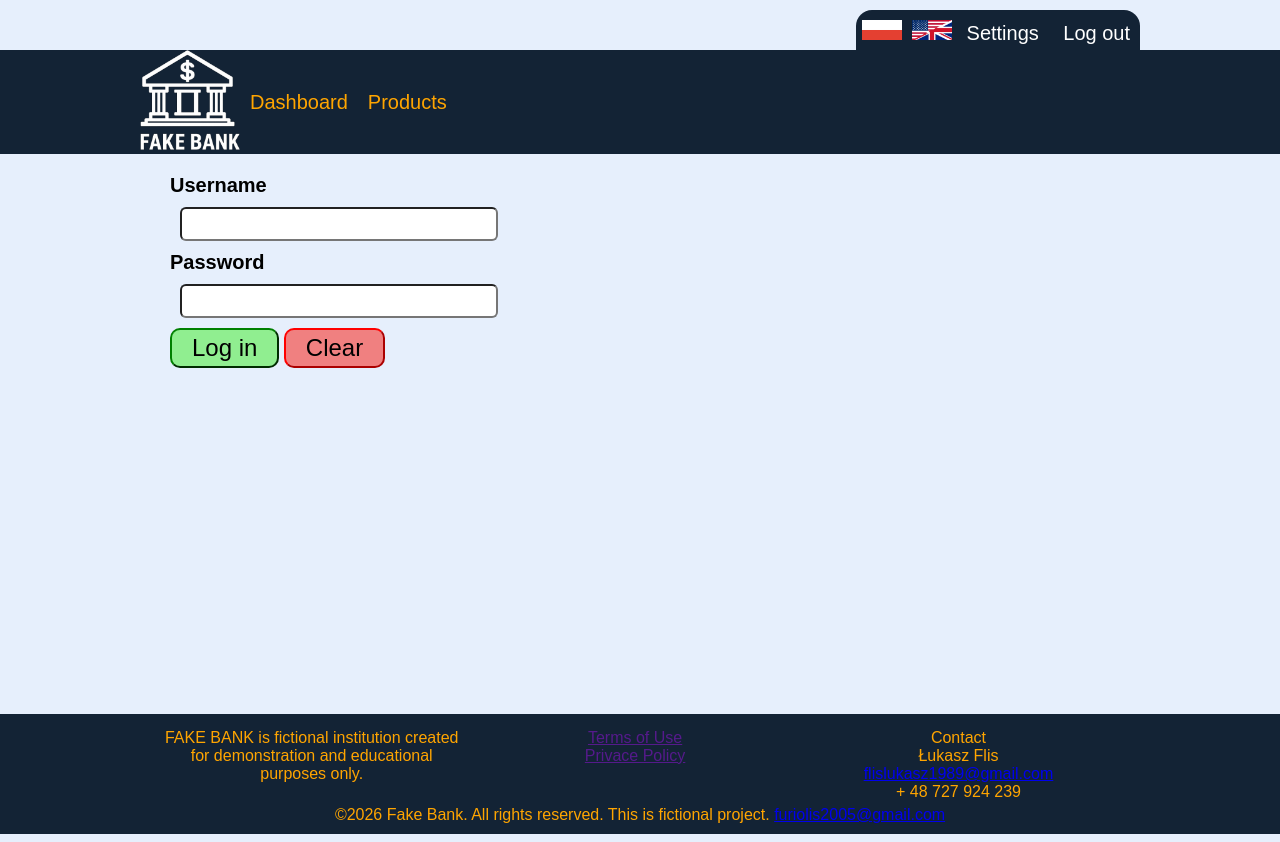
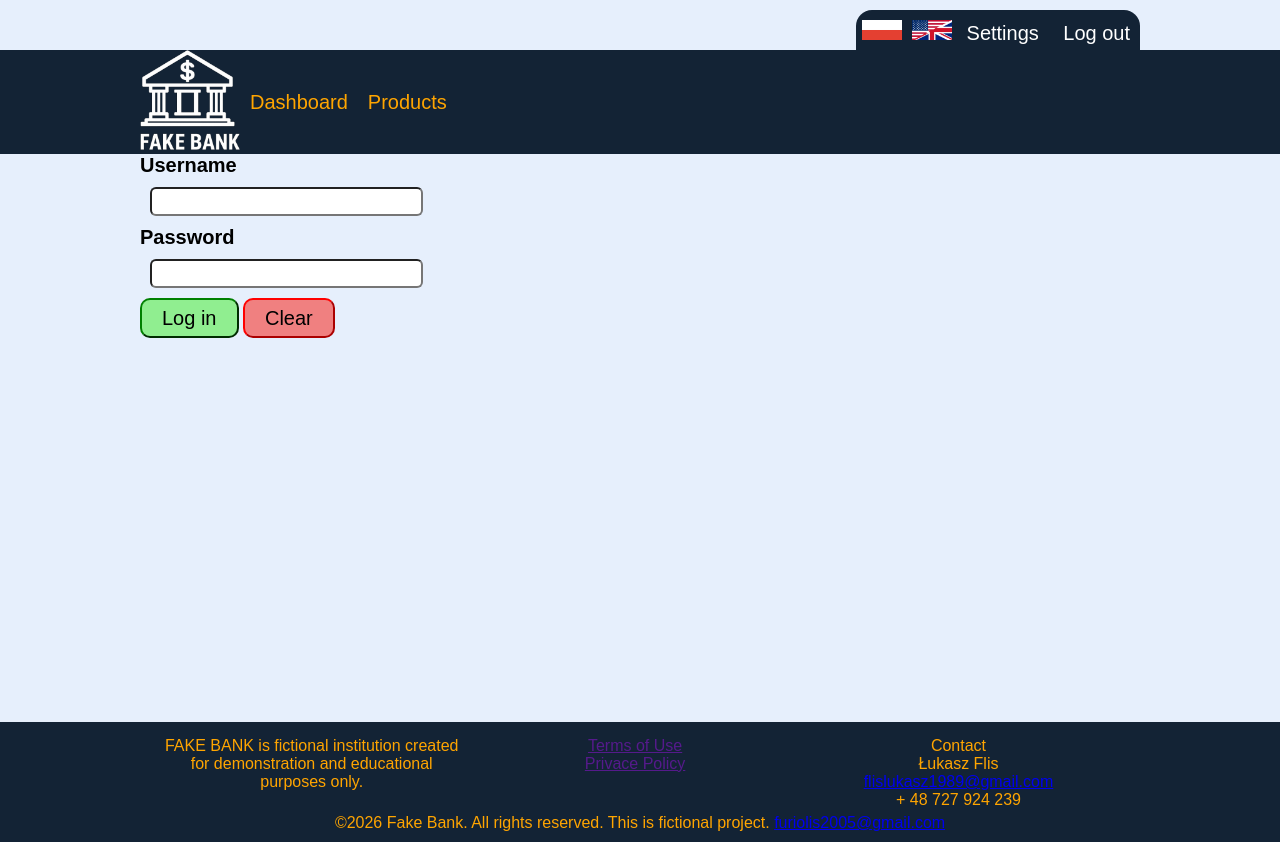
Before and after one commit to Furiolis/bank, a Django app: template banking/templates/banking/login.html in a window 1280 px wide. Run offline with Django 4.2, Linux system fonts and the light colour scheme; the template is opened without the code that fills it, so the values that code supplies are empty, except form fields; tables that the repository leaves empty hold one stand-in row (values such as "Sample post"); form fields are guessed from the names that the template uses.

Commit message:
refactor: move grid layout to specific file

```diff
--- a/banking/templates/banking/dashboard.html
+++ b/banking/templates/banking/dashboard.html
@@ -3,7 +3,6 @@
 {% load i18n %}
 
 {% block styles %}
-<link rel="stylesheet" href="{% static "banking/dashboard.css" %}">
 <link rel="stylesheet" href="{% static "grid_layout.css" %}">
 <link rel="stylesheet" href="{% static "card.css" %}">
 <link rel="stylesheet" href="{% static "account.css" %}">
--- a/banking/templates/banking/products.html
+++ b/banking/templates/banking/products.html
@@ -4,7 +4,6 @@
 
 {% block title %} {% trans "Products" %}{% endblock %}
 {% block styles %}
-<link rel="stylesheet" href="{% static "banking/products.css" %}">
 <link rel="stylesheet" href="{% static "grid_layout.css" %}">
 <link rel="stylesheet" href="{% static "card.css" %}">
 <link rel="stylesheet" href="{% static "account.css" %}">
@@ -57,7 +56,7 @@
                         delsubmitBtn.disabled = true;
                         delsubmitBtn.textContent = "{% trans "Choose account" %}";
                         delcardBtn.disabled = true;
-                        delcarBtn.textContent = "{% trans "Choose account" %}";
+                        delcardBtn.textContent = "{% trans "Choose account" %}";
                         }
                     else if (blockedOptions[selectedValue] === "True") {
                         addsubmitBtn.disabled = true;
@@ -77,7 +76,7 @@
                         }
                 }
                 selectElement.addEventListener('change', updateButtons);
-                updateButton();
+                updateButtons();
             </script>
         </form>
     </div>
--- a/static/base.css
+++ b/static/base.css
@@ -7,8 +7,7 @@ body{
     font-family:sans-serif;
     background-color: #e6effc;
     display: grid;
-
-    grid-template-rows: 50px auto auto minmax(70vh, auto) auto;
+    grid-template-rows: 50px auto auto minmax(71vh, auto) auto;
     grid-template-columns: 100%;
     grid-template-areas: "nav_top"
                         "nav_main"
@@ -16,7 +15,6 @@ body{
                         "content"
                         "footer";
 }
-
 
 .nav-first-container {
     grid-area: nav_top;
@@ -40,7 +38,6 @@ body{
     display: inline;
     padding: 10px 3px 10px 3px !important;
     margin: 0px !important;
-
 }
 
 .flag button {
@@ -63,7 +60,6 @@ img.flag {
     text-decoration: none;
     font-size: 1.25em;
 }
-
 
 .side-left, .side-right{
     background-color: #132335;
@@ -88,6 +84,7 @@ img.flag {
     display: flex;
     grid-area: nav_main;
     flex-wrap: wrap;
+    width: 100%;
 }
 
 .nav-second{
@@ -111,9 +108,7 @@ img.flag {
 }
 
 .content {
-    padding: 0 10px;
     grid-area: content;
-    margin: 20px;
 }
 
 .messages{
--- a/static/form.css
+++ b/static/form.css
@@ -9,15 +9,16 @@
     position: relative;
     border-radius: 6px;
     background-color: white;
-    font-size: 1.5rem;
+    font-size: 1.25rem;
 }
 
 .standard-form select{
+    width: auto;
     margin: 10px;
     position: relative;
     border-radius: 6px;
     background-color: white;
-    font-size: 1.5rem;
+    font-size: 1.25rem;
 }
 
 .standard-form_field_error input{
@@ -38,7 +39,7 @@
 .standard-form button {
     height: 40px;
     padding: 0px 20px;
-    font-size: 1.5rem;
+    font-size: 1.25rem;
     border-radius: 10px;
 }
 
```
Also changed, not shown: banking/static/banking/dashboard.css (deleted, +0 -8 lines), banking/static/banking/products.css (deleted, +0 -11 lines), static/grid_layout.css (+9 -0 lines).
